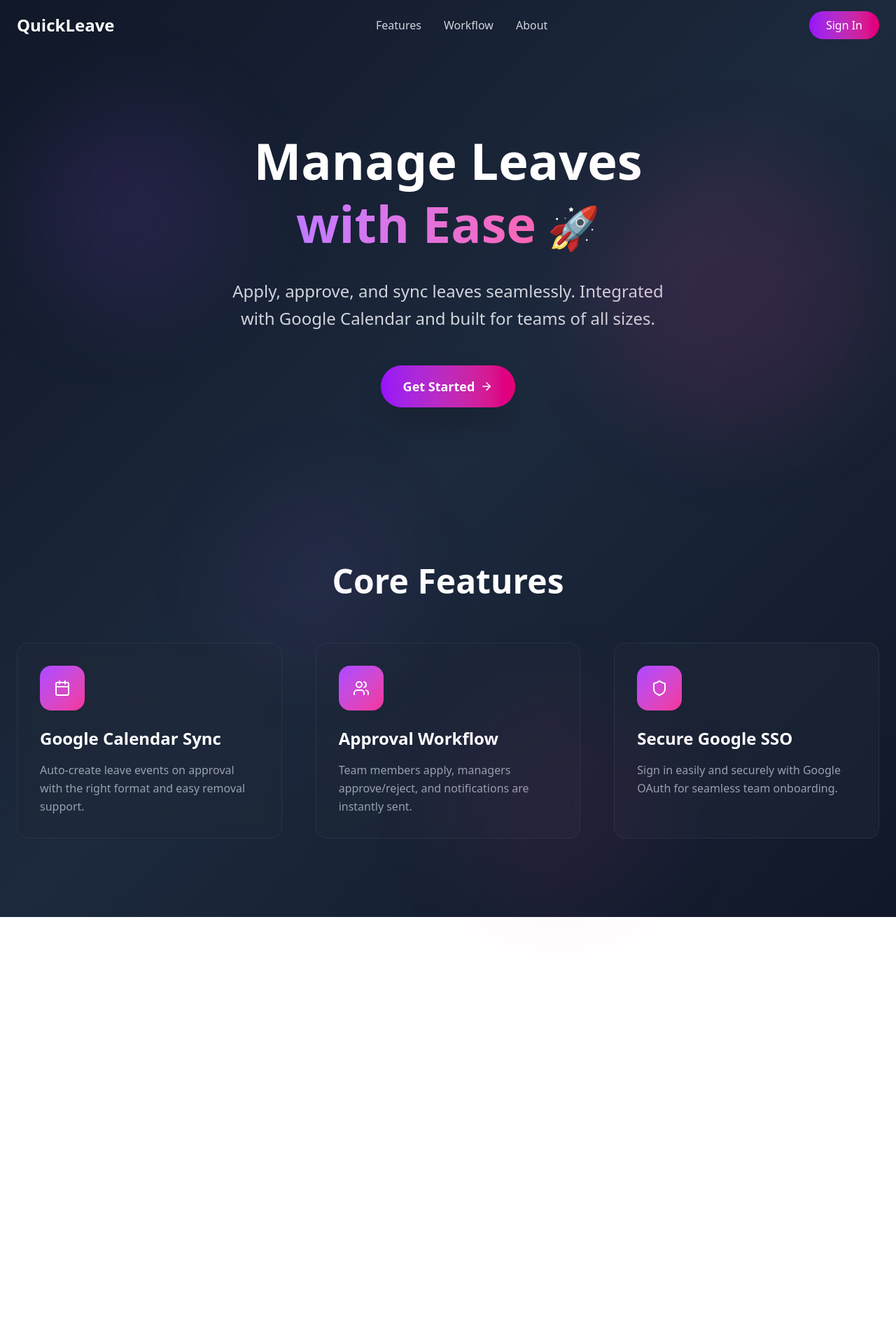
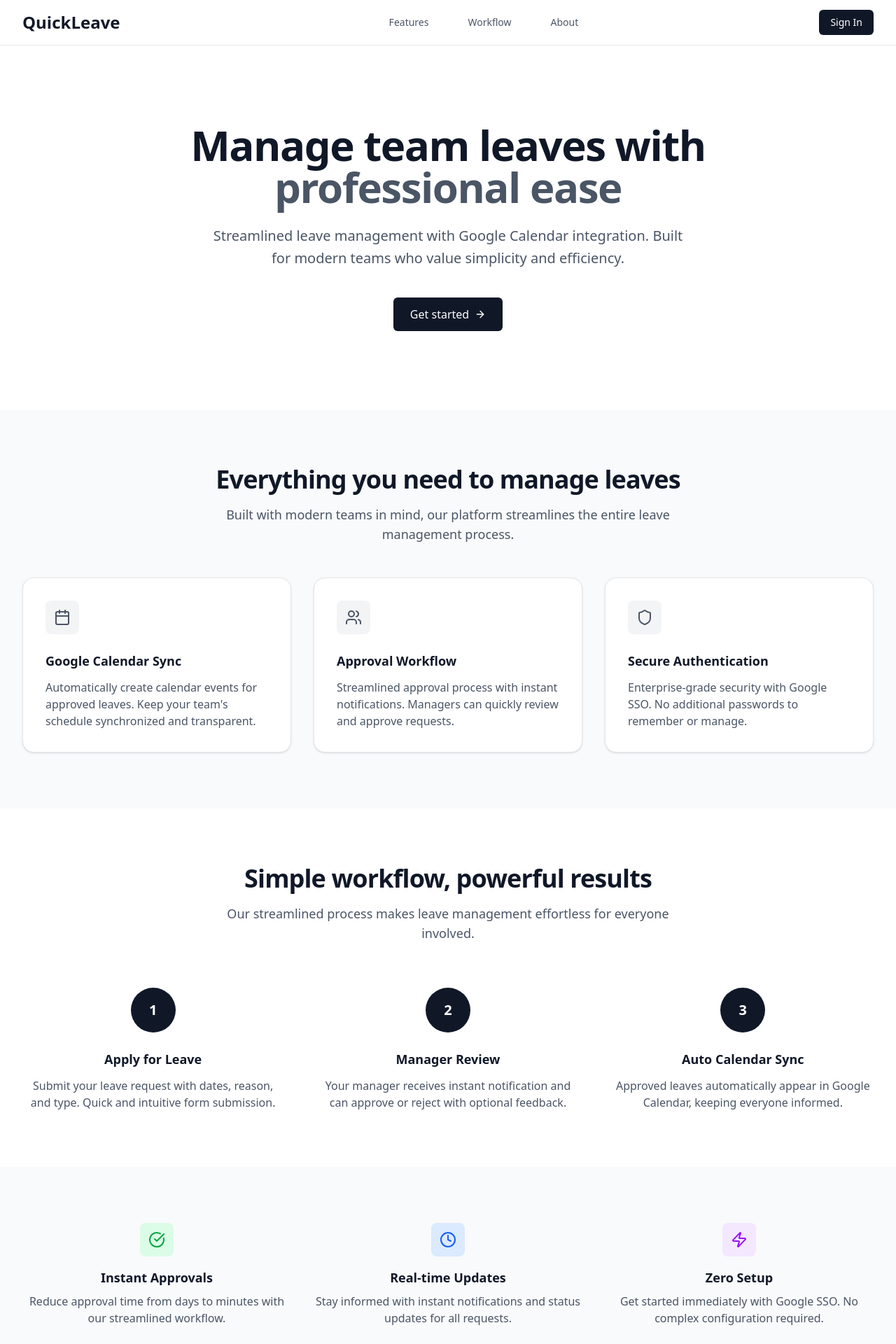
Before and after one commit to mukulkundu/QuickLeave, a React (Vite) app in the folder client/: page / in a window 1280 px wide. Shown: the top 1920 px of the page at 70% size. Before the commit the page ends 1310 px from the top, so only its background shows below. Built offline with nearby package versions, Linux system fonts and the light colour scheme; no server answers.

Commit message:
Fixed some UI bugs and issues

```diff
--- a/client/src/ProtectedLayout.tsx
+++ b/client/src/ProtectedLayout.tsx
@@ -54,7 +54,7 @@ export default function ProtectedLayout() {
 
   // 🚪 No session → redirect to login, and preserve where user was trying to go
   if (!session) {
-    return <Navigate to="/login" state={{ from: location }} replace />;
+    return <Navigate to="/" state={{ from: location }} replace />;
   }
 
   // ✅ API helper
--- a/client/src/PublicLayout.tsx
+++ b/client/src/PublicLayout.tsx
@@ -7,7 +7,7 @@ export default function PublicLayout() {
 
   // If user is already authenticated and trying to access login/signup, redirect to dashboard
   // But allow auth callback to proceed
-  if (session && (location.pathname === "/login" || location.pathname === "/signup")) {
+  if (session && (location.pathname === "/")) {
     return <Navigate to="/dashboard" replace />
   }
 
--- a/client/src/main.tsx
+++ b/client/src/main.tsx
@@ -13,8 +13,6 @@ import PublicLayout from "./PublicLayout"
 import ProtectedLayout from "./ProtectedLayout"
 
 import Landing from "./pages/Landing/Landing"
-import Login from "./pages/Auth/Login"
-import Signup from "./pages/Auth/Signup"
 
 import Dashboard from "./pages/Features/Dashboard"
 import ApplyLeave from "./pages/Features/ApplyLeave"
@@ -30,8 +28,6 @@ const router = createBrowserRouter(
       {/* Public layout */}
       <Route element={<PublicLayout />}>
         <Route path="/" element={<Landing />} />
-        <Route path="login" element={<Login />} />
-        <Route path="signup" element={<Signup />} />
         <Route path="auth/callback" element={<AuthCallback />} />
       </Route>
 
--- a/client/src/pages/Features/ManageLeaveTypes.tsx
+++ b/client/src/pages/Features/ManageLeaveTypes.tsx
@@ -59,8 +59,6 @@ export default function ManageLeaveTypes() {
 
   // delete leave type
   const handleDelete = async (id: string) => {
-    if (!confirm("Are you sure you want to delete this leave type?")) return
-
     setDeletingId(id)
     setError(null)
 
--- a/client/src/pages/Landing/Landing.tsx
+++ b/client/src/pages/Landing/Landing.tsx
@@ -1,6 +1,6 @@
 import React from 'react';
-import { Calendar, Users, Shield, ArrowRight, Menu, X } from 'lucide-react';
-import { Link } from 'react-router-dom'; // ✅ Import Link
+import { Calendar, Users, Shield, ArrowRight, Menu, X, CheckCircle, Clock, Zap } from 'lucide-react';
+import { signInWithGoogle } from '../../lib/auth';
 
 const QuickLeave = () => {
   const [isMenuOpen, setIsMenuOpen] = React.useState(false);
@@ -8,98 +8,59 @@ const QuickLeave = () => {
   const toggleMenu = () => setIsMenuOpen(!isMenuOpen);
 
   return (
-    <div className="min-h-screen bg-gradient-to-br from-gray-900 via-slate-800 to-gray-900">
+    <div className="min-h-screen w-full bg-white text-gray-900 antialiased overflow-x-hidden">
       {/* Navigation */}
-      <nav className="relative z-50 px-6 py-4">
-        <div className="max-w-7xl mx-auto flex items-center justify-between">
+      <nav className="sticky top-0 z-50 bg-white border-b border-gray-200">
+        <div className="max-w-7xl mx-auto px-4 sm:px-6 lg:px-8">
+          <div className="flex items-center justify-between h-16">
             {/* Logo */}
-          <div className="text-2xl font-bold text-white">QuickLeave</div>
+            <div className="flex items-center">
+              <span className="text-2xl font-bold text-gray-900">QuickLeave</span>
+            </div>
 
             {/* Desktop Navigation */}
-          <div className="hidden md:flex items-center space-x-8">
-            <a href="#features" className="text-gray-300 hover:text-white transition-colors">
-              Features
-            </a>
-            <a href="#workflow" className="text-gray-300 hover:text-white transition-colors">
-              Workflow
-            </a>
-            <a href="#about" className="text-gray-300 hover:text-white transition-colors">
-              About
-            </a>
+            <div className="hidden md:block">
+              <div className="ml-10 flex items-baseline space-x-8">
+                <a href="#features" className="text-gray-600 hover:text-gray-900 px-3 py-2 text-sm font-medium transition-colors">Features</a>
+                <a href="#workflow" className="text-gray-600 hover:text-gray-900 px-3 py-2 text-sm font-medium transition-colors">Workflow</a>
+                <a href="#about" className="text-gray-600 hover:text-gray-900 px-3 py-2 text-sm font-medium transition-colors">About</a>
+              </div>
             </div>
 
             {/* Desktop Auth Button */}
-          <div className="hidden md:flex items-center">
-            <Link
-              to="/login"
-              className="bg-gradient-to-r from-purple-600 to-pink-600 text-white px-4 lg:px-6 py-2 rounded-full hover:from-purple-700 hover:to-pink-700 transition-all transform hover:scale-105 text-sm lg:text-base whitespace-nowrap cursor-pointer"
+            <div className="hidden md:block">
+              <button
+                onClick={signInWithGoogle}
+                className="inline-flex items-center px-4 py-2 rounded-md text-sm font-medium text-white bg-gray-900 hover:bg-gray-800 focus:outline-none focus:ring-2 focus:ring-offset-2 focus:ring-gray-500 transition-colors cursor-pointer"
               >
                 Sign In
-            </Link>
+              </button>
             </div>
 
-          {/* Mobile Menu Button */}
-          <button onClick={toggleMenu} className="md:hidden text-white">
+            {/* Mobile menu button */}
+            <div className="md:hidden">
+              <button
+                onClick={toggleMenu}
+                className="inline-flex items-center justify-center p-2 rounded-md text-gray-400 hover:text-gray-500 hover:bg-gray-100 focus:outline-none focus:ring-2 focus:ring-inset focus:ring-gray-500"
+              >
                 {isMenuOpen ? <X size={24} /> : <Menu size={24} />}
               </button>
             </div>
-
-        {/* Mobile Menu Overlay */}
-        <div
-          className={`md:hidden fixed inset-0 z-40 transition-opacity duration-300 ${
-            isMenuOpen ? 'opacity-100' : 'opacity-0 pointer-events-none'
-          }`}
-        >
-          <div className="absolute inset-0 bg-black/50" onClick={toggleMenu}></div>
           </div>
 
-        {/* Mobile Menu */}
-        <div
-          className={`md:hidden fixed top-0 right-0 h-full w-80 max-w-[85vw] bg-gray-900/95 backdrop-blur-md border-l border-gray-700 z-50 transform transition-transform duration-300 ease-in-out ${
-            isMenuOpen ? 'translate-x-0' : 'translate-x-full'
-          }`}
+          {/* Mobile menu */}
+          <div className={`md:hidden ${isMenuOpen ? 'block' : 'hidden'}`}>
+            <div className="px-2 pt-2 pb-3 space-y-1 sm:px-3 border-t border-gray-200">
+              <a href="#features" onClick={toggleMenu} className="block px-3 py-2 text-base font-medium text-gray-600 hover:text-gray-900 transition-colors">Features</a>
+              <a href="#workflow" onClick={toggleMenu} className="block px-3 py-2 text-base font-medium text-gray-600 hover:text-gray-900 transition-colors">Workflow</a>
+              <a href="#about" onClick={toggleMenu} className="block px-3 py-2 text-base font-medium text-gray-600 hover:text-gray-900 transition-colors">About</a>
+              <div className="pt-4 border-t border-gray-200">
+                <button
+                  onClick={() => { toggleMenu(); signInWithGoogle(); }}
+                  className="block w-full text-center px-4 py-2 text-sm font-medium text-white bg-gray-900 hover:bg-gray-800 rounded-md transition-colors cursor-pointer"
                 >
-          <div className="p-6">
-            {/* Close Button */}
-            <div className="flex justify-end mb-8">
-              <button onClick={toggleMenu} className="text-white hover:text-gray-300 transition-colors">
-                <X size={24} />
+                  Sign In
                 </button>
-            </div>
-
-            {/* Menu Items */}
-            <div className="space-y-6">
-              <a
-                href="#features"
-                className="block text-gray-300 hover:text-white transition-colors text-lg"
-                onClick={toggleMenu}
-              >
-                Features
-              </a>
-              <a
-                href="#workflow"
-                className="block text-gray-300 hover:text-white transition-colors text-lg"
-                onClick={toggleMenu}
-              >
-                Workflow
-              </a>
-              <a
-                href="#about"
-                className="block text-gray-300 hover:text-white transition-colors text-lg"
-                onClick={toggleMenu}
-              >
-                About
-              </a>
-
-              {/* Auth Button */}
-              <div className="pt-8 border-t border-gray-700">
-                <Link
-                  to="/login"
-                  className="w-full block text-center bg-gradient-to-r from-purple-600 to-pink-600 text-white px-6 py-3 rounded-full hover:from-purple-700 hover:to-pink-700 transition-all text-lg font-medium"
-                  onClick={toggleMenu}
-                >
-                  Sign In with Google
-                </Link>
               </div>
             </div>
           </div>
@@ -107,92 +68,165 @@ const QuickLeave = () => {
       </nav>
 
       {/* Hero Section */}
-      <section className="relative px-4 sm:px-6 py-16 sm:py-20 lg:py-28">
-        <div className="max-w-4xl mx-auto text-center">
-          {/* Hero Content */}
-          <h1 className="text-4xl sm:text-5xl lg:text-6xl xl:text-7xl font-bold text-white mb-6 sm:mb-8 leading-tight">
-            Manage Leaves
-            <br />
-            <span className="bg-gradient-to-r from-purple-400 to-pink-400 bg-clip-text text-transparent">
-              with Ease
-            </span>
-            <span className="ml-2 sm:ml-4 text-3xl sm:text-4xl lg:text-5xl xl:text-6xl">🚀</span>
+      <section className="relative overflow-hidden">
+        <div className="max-w-7xl mx-auto px-4 sm:px-6 lg:px-8 py-20 lg:py-28">
+          <div className="text-center">
+            <h1 className="text-4xl font-bold tracking-tight text-gray-900 sm:text-5xl lg:text-6xl">
+              Manage team leaves with
+              <span className="block text-gray-600">professional ease</span>
             </h1>
-
-          <p className="text-lg sm:text-xl lg:text-2xl text-gray-300 mb-8 sm:mb-12 max-w-2xl mx-auto leading-relaxed px-4">
-            Apply, approve, and sync leaves seamlessly. Integrated with Google Calendar and built for teams of all sizes.
+            <p className="mt-6 max-w-2xl mx-auto text-xl text-gray-600 leading-8">
+              Streamlined leave management with Google Calendar integration. Built for modern teams who value simplicity and efficiency.
             </p>
-
-          <Link
-            to="/login"
-            className="group inline-flex items-center justify-center bg-gradient-to-r from-purple-600 to-pink-600 text-white px-6 sm:px-8 py-3 sm:py-4 rounded-full text-base sm:text-lg font-semibold hover:from-purple-700 hover:to-pink-700 cursor-pointer transition-all transform hover:scale-105 shadow-2xl"
+            <div className="mt-10 flex items-center justify-center gap-x-6">
+              <button
+                onClick={signInWithGoogle}
+                className="inline-flex items-center px-6 py-3 rounded-md text-base font-medium text-white bg-gray-900 hover:bg-gray-800 focus:outline-none focus:ring-2 focus:ring-offset-2 focus:ring-gray-500 transition-colors cursor-pointer"
               >
-            Get Started
-            <ArrowRight className="ml-2 group-hover:translate-x-1 transition-transform" size={18} />
-          </Link>
+                Get started
+                <ArrowRight className="ml-2 h-4 w-4" />
+              </button>
             </div>
-
-        {/* Decorative Elements */}
-        <div className="absolute top-20 left-4 sm:left-10 w-48 sm:w-72 h-48 sm:h-72 bg-purple-500/10 rounded-full blur-3xl"></div>
-        <div className="absolute bottom-20 right-4 sm:right-10 w-64 sm:w-96 h-64 sm:h-96 bg-pink-500/10 rounded-full blur-3xl"></div>
+          </div>
+        </div>
       </section>
 
       {/* Features Section */}
-      <section id="features" className="relative px-4 sm:px-6 py-16 sm:py-20 lg:py-28">
-        <div className="mx-auto">
-          {/* Section Header */}
-          <div className="text-center mb-12 sm:mb-16">
-            <h2 className="text-3xl sm:text-4xl lg:text-5xl font-bold text-white mb-6">
-              Core Features
+      <section id="features" className="py-16 lg:py-20 bg-gray-50">
+        <div className="max-w-7xl mx-auto px-4 sm:px-6 lg:px-8">
+          <div className="text-center">
+            <h2 className="text-3xl font-bold tracking-tight text-gray-900 sm:text-4xl">
+              Everything you need to manage leaves
             </h2>
-          </div>
-
-          {/* Features Grid */}
-          <div className="grid sm:grid-cols-1 md:grid-cols-3 gap-6 sm:gap-8 lg:gap-12">
-            {/* Feature 1 */}
-            <div className="group bg-gray-800/50 backdrop-blur-sm rounded-2xl p-6 sm:p-8 border border-gray-700/50 hover:border-purple-500/50 transition-all hover:transform hover:scale-105">
-              <div className="mb-6">
-                <div className="w-14 h-14 sm:w-16 sm:h-16 bg-gradient-to-br from-purple-500 to-pink-500 rounded-2xl flex items-center justify-center group-hover:scale-110 transition-transform">
-                  <Calendar className="text-white" size={24} />
-                </div>
-              </div>
-              <h3 className="text-xl sm:text-2xl font-bold text-white mb-4">Google Calendar Sync</h3>
-              <p className="text-gray-400 leading-relaxed text-sm sm:text-base">
-                Auto-create leave events on approval with the right format and easy removal support.
+            <p className="mt-4 max-w-2xl mx-auto text-lg text-gray-600">
+              Built with modern teams in mind, our platform streamlines the entire leave management process.
             </p>
           </div>
 
+          <div className="mt-12 grid grid-cols-1 gap-8 md:grid-cols-3">
+            {/* Feature 1 */}
+            <div className="p-8 bg-white rounded-2xl shadow-sm border border-gray-200 hover:shadow-md transition-shadow">
+              <div className="flex items-center justify-center w-12 h-12 bg-gray-100 rounded-lg mb-6">
+                <Calendar className="h-6 w-6 text-gray-600" />
+              </div>
+              <h3 className="text-lg font-semibold text-gray-900 mb-3">Google Calendar Sync</h3>
+              <p className="text-gray-600">Automatically create calendar events for approved leaves. Keep your team's schedule synchronized and transparent.</p>
+            </div>
+
             {/* Feature 2 */}
-            <div className="group bg-gray-800/50 backdrop-blur-sm rounded-2xl p-6 sm:p-8 border border-gray-700/50 hover:border-purple-500/50 transition-all hover:transform hover:scale-105">
-              <div className="mb-6">
-                <div className="w-14 h-14 sm:w-16 sm:h-16 bg-gradient-to-br from-purple-500 to-pink-500 rounded-2xl flex items-center justify-center group-hover:scale-110 transition-transform">
-                  <Users className="text-white" size={24} />
+            <div className="p-8 bg-white rounded-2xl shadow-sm border border-gray-200 hover:shadow-md transition-shadow">
+              <div className="flex items-center justify-center w-12 h-12 bg-gray-100 rounded-lg mb-6">
+                <Users className="h-6 w-6 text-gray-600" />
+              </div>
+              <h3 className="text-lg font-semibold text-gray-900 mb-3">Approval Workflow</h3>
+              <p className="text-gray-600">Streamlined approval process with instant notifications. Managers can quickly review and approve requests.</p>
+            </div>
+
+            {/* Feature 3 */}
+            <div className="p-8 bg-white rounded-2xl shadow-sm border border-gray-200 hover:shadow-md transition-shadow">
+              <div className="flex items-center justify-center w-12 h-12 bg-gray-100 rounded-lg mb-6">
+                <Shield className="h-6 w-6 text-gray-600" />
+              </div>
+              <h3 className="text-lg font-semibold text-gray-900 mb-3">Secure Authentication</h3>
+              <p className="text-gray-600">Enterprise-grade security with Google SSO. No additional passwords to remember or manage.</p>
             </div>
           </div>
-              <h3 className="text-xl sm:text-2xl font-bold text-white mb-4">Approval Workflow</h3>
-              <p className="text-gray-400 leading-relaxed text-sm sm:text-base">
-                Team members apply, managers approve/reject, and notifications are instantly sent.
+        </div>
+      </section>
+
+      {/* Workflow Section */}
+      <section id="workflow" className="py-16 lg:py-20">
+        <div className="max-w-7xl mx-auto px-4 sm:px-6 lg:px-8">
+          <div className="text-center mb-16">
+            <h2 className="text-3xl font-bold tracking-tight text-gray-900 sm:text-4xl">
+              Simple workflow, powerful results
+            </h2>
+            <p className="mt-4 max-w-2xl mx-auto text-lg text-gray-600">
+              Our streamlined process makes leave management effortless for everyone involved.
             </p>
           </div>
 
-            {/* Feature 3 */}
-            <div className="group bg-gray-800/50 backdrop-blur-sm rounded-2xl p-6 sm:p-8 border border-gray-700/50 hover:border-purple-500/50 transition-all hover:transform hover:scale-105">
-              <div className="mb-6">
-                <div className="w-14 h-14 sm:w-16 sm:h-16 bg-gradient-to-br from-purple-500 to-pink-500 rounded-2xl flex items-center justify-center group-hover:scale-110 transition-transform">
-                  <Shield className="text-white" size={24} />
+          <div className="grid grid-cols-1 gap-12 md:grid-cols-3">
+            {/* Step 1 */}
+            <div className="relative text-center">
+              <div className="flex items-center justify-center w-16 h-16 bg-gray-900 rounded-full mb-6 mx-auto">
+                <span className="text-xl font-bold text-white">1</span>
               </div>
+              <h3 className="text-lg font-semibold text-gray-900 mb-3">Apply for Leave</h3>
+              <p className="text-gray-600">Submit your leave request with dates, reason, and type. Quick and intuitive form submission.</p>
             </div>
-              <h3 className="text-xl sm:text-2xl font-bold text-white mb-4">Secure Google SSO</h3>
-              <p className="text-gray-400 leading-relaxed text-sm sm:text-base">
-                Sign in easily and securely with Google OAuth for seamless team onboarding.
-              </p>
+
+            {/* Step 2 */}
+            <div className="relative text-center">
+              <div className="flex items-center justify-center w-16 h-16 bg-gray-900 rounded-full mb-6 mx-auto">
+                <span className="text-xl font-bold text-white">2</span>
+              </div>
+              <h3 className="text-lg font-semibold text-gray-900 mb-3">Manager Review</h3>
+              <p className="text-gray-600">Your manager receives instant notification and can approve or reject with optional feedback.</p>
+            </div>
+
+            {/* Step 3 */}
+            <div className="relative text-center">
+              <div className="flex items-center justify-center w-16 h-16 bg-gray-900 rounded-full mb-6 mx-auto">
+                <span className="text-xl font-bold text-white">3</span>
+              </div>
+              <h3 className="text-lg font-semibold text-gray-900 mb-3">Auto Calendar Sync</h3>
+              <p className="text-gray-600">Approved leaves automatically appear in Google Calendar, keeping everyone informed.</p>
             </div>
           </div>
         </div>
+      </section>
 
-        {/* Background Elements */}
-        <div className="absolute top-0 left-1/4 w-48 sm:w-64 h-48 sm:h-64 bg-purple-500/5 rounded-full blur-3xl"></div>
-        <div className="absolute bottom-0 right-1/4 w-56 sm:w-80 h-56 sm:h-80 bg-pink-500/5 rounded-full blur-3xl"></div>
+      {/* Stats/Benefits Section */}
+      <section className="py-16 lg:py-20 bg-gray-50">
+        <div className="max-w-7xl mx-auto px-4 sm:px-6 lg:px-8">
+          <div className="grid grid-cols-1 gap-8 md:grid-cols-2 lg:grid-cols-3">
+            <div className="text-center">
+              <div className="flex items-center justify-center w-12 h-12 bg-green-100 rounded-lg mb-4 mx-auto">
+                <CheckCircle className="h-6 w-6 text-green-600" />
+              </div>
+              <h3 className="text-lg font-semibold text-gray-900 mb-2">Instant Approvals</h3>
+              <p className="text-gray-600">Reduce approval time from days to minutes with our streamlined workflow.</p>
+            </div>
+
+            <div className="text-center">
+              <div className="flex items-center justify-center w-12 h-12 bg-blue-100 rounded-lg mb-4 mx-auto">
+                <Clock className="h-6 w-6 text-blue-600" />
+              </div>
+              <h3 className="text-lg font-semibold text-gray-900 mb-2">Real-time Updates</h3>
+              <p className="text-gray-600">Stay informed with instant notifications and status updates for all requests.</p>
+            </div>
+
+            <div className="text-center md:col-span-2 lg:col-span-1">
+              <div className="flex items-center justify-center w-12 h-12 bg-purple-100 rounded-lg mb-4 mx-auto">
+                <Zap className="h-6 w-6 text-purple-600" />
+              </div>
+              <h3 className="text-lg font-semibold text-gray-900 mb-2">Zero Setup</h3>
+              <p className="text-gray-600">Get started immediately with Google SSO. No complex configuration required.</p>
+            </div>
+          </div>
+        </div>
+      </section>
+
+      {/* CTA Section */}
+      <section id="about" className="py-16 lg:py-20">
+        <div className="max-w-4xl mx-auto text-center px-4 sm:px-6 lg:px-8">
+          <h2 className="text-3xl font-bold tracking-tight text-gray-900 sm:text-4xl">
+            Ready to streamline your leave management?
+          </h2>
+          <p className="mt-6 text-xl text-gray-600 leading-8">
+            Join teams who've simplified their leave process with QuickLeave. Professional, secure, and effortless.
+          </p>
+          <div className="mt-10">
+            <button
+              onClick={signInWithGoogle}
+              className="inline-flex items-center px-8 py-4 rounded-md text-lg font-medium text-white bg-gray-900 hover:bg-gray-800 focus:outline-none focus:ring-2 focus:ring-offset-2 focus:ring-gray-500 transition-colors cursor-pointer"
+            >
+              Start managing leaves today
+              <ArrowRight className="ml-2 h-5 w-5" />
+            </button>
+          </div>
+        </div>
       </section>
     </div>
   );
```
Also changed, not shown: client/src/components/Navbar.tsx (+6 -6 lines), client/src/pages/Auth/AuthCallback.tsx (+4 -4 lines), client/src/pages/Features/ApplyLeave.tsx (+21 -30 lines), client/src/pages/Features/Dashboard.tsx (+35 -7 lines), client/src/pages/Features/ManageRequests.tsx (+33 -11 lines), client/src/pages/Features/ManageUsers.tsx (+33 -6 lines), 1 other file (tests, documents, lock files or other folders). Lines whose indentation alone changed are shown as unchanged.
